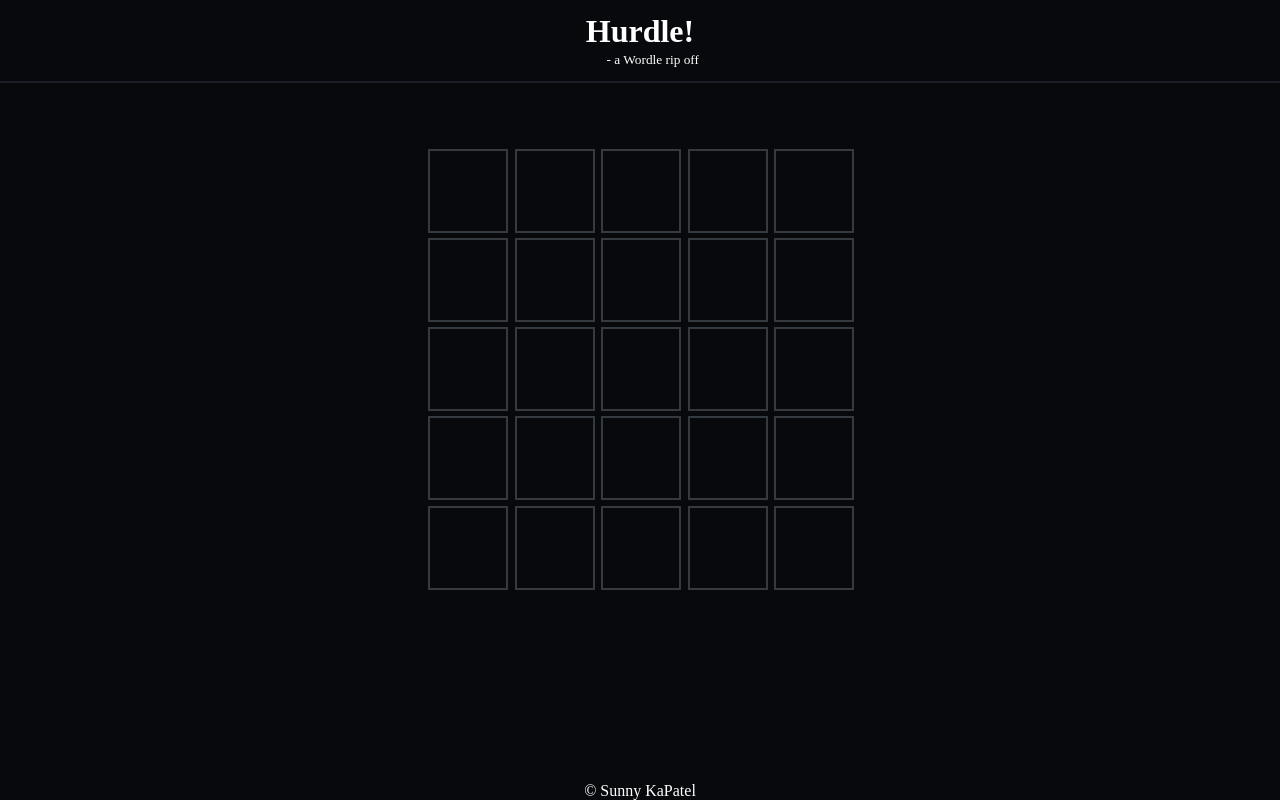
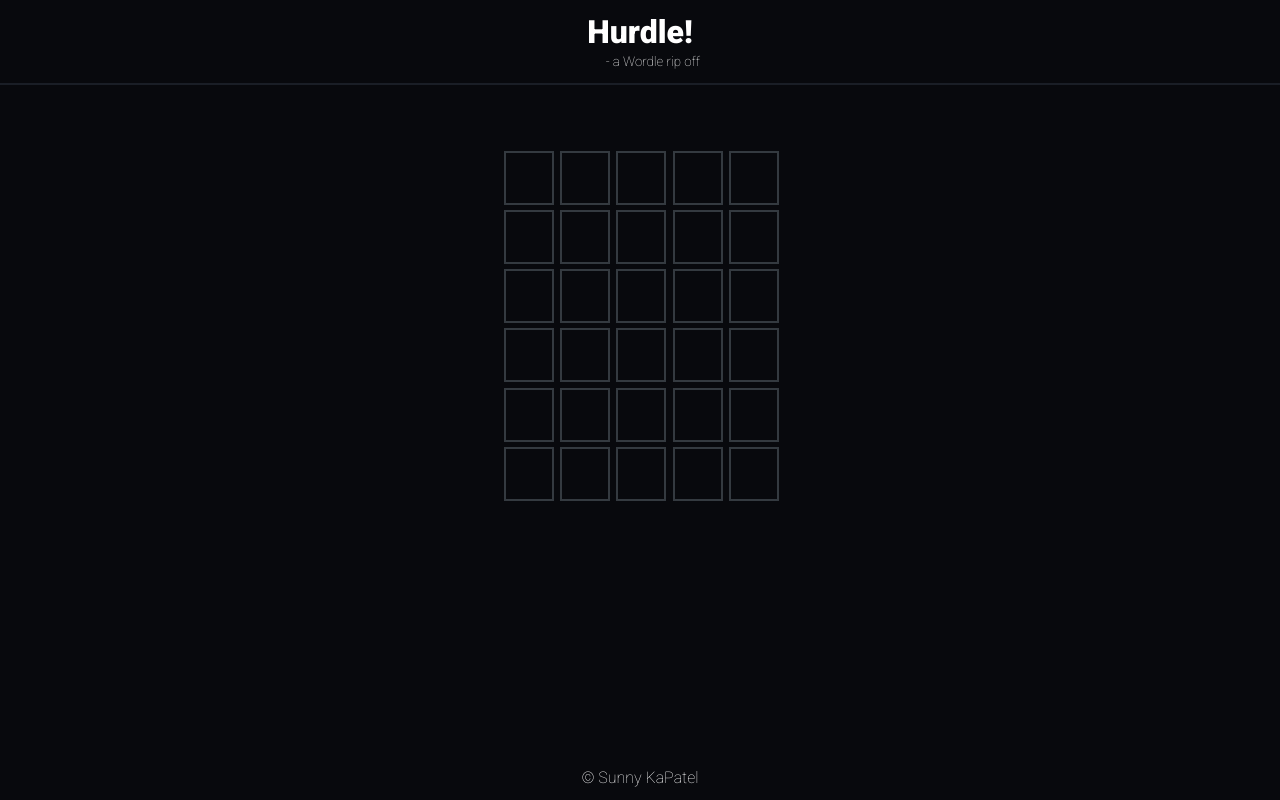
Before and after one commit to patelsunny18/hurdle, a Node server app: page / in a window 1280 px wide. Run offline with Node 20, Linux system fonts and the light colour scheme.

Commit message:
Some fine tunning

```diff
--- a/public/css/hurdle.css
+++ b/public/css/hurdle.css
@@ -12,12 +12,17 @@ body {
     flex-direction: column;
     color: white;
     background: #08090D;
+    font-family: 'Roboto', sans-serif;
 }
 
 header {
     padding: 1% 0%;
     width: 100%;
     text-align: center;
+}
+
+header h1 {
+    font-family: 'Roboto', sans-serif;
 }
 
 header small {
@@ -43,15 +48,15 @@ hr {
 }
 
 .row input {
-    width: 80px;
-    line-height: 80px;
+    width: 50px;
+    line-height: 50px;
     margin-left: 0.2%;
     border: 2px solid #343A40;
     background: #08090D;
     color: white;
     cursor: default;
     outline: none;
-    font-size: 3em;
+    font-size: 2em;
     text-align: center;
     text-transform: uppercase;
     font-weight: 600;
@@ -60,4 +65,5 @@ hr {
 
 footer {
     margin-top: auto;
+    padding-bottom: 1%;
 }
--- a/public/js/hurdle.js
+++ b/public/js/hurdle.js
@@ -33,6 +33,13 @@ const cell42 = document.querySelector('#cell42');
 const cell43 = document.querySelector('#cell43');
 const cell44 = document.querySelector('#cell44');
 
+const row6 = document.querySelector('#row6');
+const cell50 = document.querySelector('#cell50');
+const cell51 = document.querySelector('#cell51');
+const cell52 = document.querySelector('#cell52');
+const cell53 = document.querySelector('#cell53');
+const cell54 = document.querySelector('#cell54');
+
 window.onload = function () {
     cell00.focus();
 }
--- a/public/views/hurdle.ejs
+++ b/public/views/hurdle.ejs
@@ -1,16 +1,21 @@
 <!DOCTYPE html>
 <html lang="en">
+
 <head>
     <meta charset="UTF-8">
     <meta http-equiv="X-UA-Compatible" content="IE=edge">
     <meta name="viewport" content="width=device-width, initial-scale=1.0">
     <title>Hurdle</title>
     <link rel="stylesheet" href="/css/hurdle.css">
+    <link rel="preconnect" href="https://fonts.googleapis.com">
+    <link rel="preconnect" href="https://fonts.gstatic.com" crossorigin>
+    <link href="https://fonts.googleapis.com/css2?family=Roboto:wght@100;900&display=swap" rel="stylesheet">
 </head>
+
 <body>
     <header>
-            <h1>Hurdle!</h1>
-            <small>- a Wordle rip off</small>
+        <h1>Hurdle!</h1>
+        <small>- a Wordle rip off</small>
     </header>
     <hr>
 
@@ -24,35 +29,43 @@
         </div>
 
         <div class="row" id="row2">
-            <input type="text" name="cell10" id="cell10" maxlength="1">
-            <input type="text" name="cell11" id="cell11" maxlength="1">
-            <input type="text" name="cell12" id="cell12" maxlength="1">
-            <input type="text" name="cell13" id="cell13" maxlength="1">
-            <input type="text" name="cell14" id="cell14" maxlength="1">
+            <input type="text" name="cell10" id="cell10" maxlength="1" disabled>
+            <input type="text" name="cell11" id="cell11" maxlength="1"disabled>
+            <input type="text" name="cell12" id="cell12" maxlength="1"disabled>
+            <input type="text" name="cell13" id="cell13" maxlength="1"disabled>
+            <input type="text" name="cell14" id="cell14" maxlength="1"disabled>
         </div>
 
         <div class="row" id="row3">
-            <input type="text" name="cell20" id="cell20" maxlength="1">
-            <input type="text" name="cell21" id="cell21" maxlength="1">
-            <input type="text" name="cell22" id="cell22" maxlength="1">
-            <input type="text" name="cell23" id="cell23" maxlength="1">
-            <input type="text" name="cell24" id="cell24" maxlength="1">
+            <input type="text" name="cell20" id="cell20" maxlength="1"disabled>
+            <input type="text" name="cell21" id="cell21" maxlength="1"disabled>
+            <input type="text" name="cell22" id="cell22" maxlength="1"disabled>
+            <input type="text" name="cell23" id="cell23" maxlength="1"disabled>
+            <input type="text" name="cell24" id="cell24" maxlength="1"disabled>
         </div>
 
         <div class="row" id="row4">
-            <input type="text" name="cell30" id="cell30" maxlength="1">
-            <input type="text" name="cell31" id="cell31" maxlength="1">
-            <input type="text" name="cell32" id="cell32" maxlength="1">
-            <input type="text" name="cell33" id="cell33" maxlength="1">
-            <input type="text" name="cell34" id="cell34" maxlength="1">
+            <input type="text" name="cell30" id="cell30" maxlength="1"disabled>
+            <input type="text" name="cell31" id="cell31" maxlength="1"disabled>
+            <input type="text" name="cell32" id="cell32" maxlength="1"disabled>
+            <input type="text" name="cell33" id="cell33" maxlength="1"disabled>
+            <input type="text" name="cell34" id="cell34" maxlength="1"disabled>
         </div>
 
         <div class="row" id="row5">
-            <input type="text" name="cell40" id="cell40" maxlength="1">
-            <input type="text" name="cell41" id="cell41" maxlength="1">
-            <input type="text" name="cell42" id="cell42" maxlength="1">
-            <input type="text" name="cell43" id="cell43" maxlength="1">
-            <input type="text" name="cell44" id="cell44" maxlength="1">
+            <input type="text" name="cell40" id="cell40" maxlength="1"disabled>
+            <input type="text" name="cell41" id="cell41" maxlength="1"disabled>
+            <input type="text" name="cell42" id="cell42" maxlength="1"disabled>
+            <input type="text" name="cell43" id="cell43" maxlength="1"disabled>
+            <input type="text" name="cell44" id="cell44" maxlength="1"disabled>
+        </div>
+
+        <div class="row" id="row6">
+            <input type="text" name="cell50" id="cell50" maxlength="1"disabled>
+            <input type="text" name="cell51" id="cell51" maxlength="1"disabled>
+            <input type="text" name="cell52" id="cell52" maxlength="1"disabled>
+            <input type="text" name="cell53" id="cell53" maxlength="1"disabled>
+            <input type="text" name="cell54" id="cell54" maxlength="1"disabled>
         </div>
     </div>
 
@@ -62,4 +75,5 @@
 
     <script src="../js/hurdle.js"></script>
 </body>
+
 </html>
```
